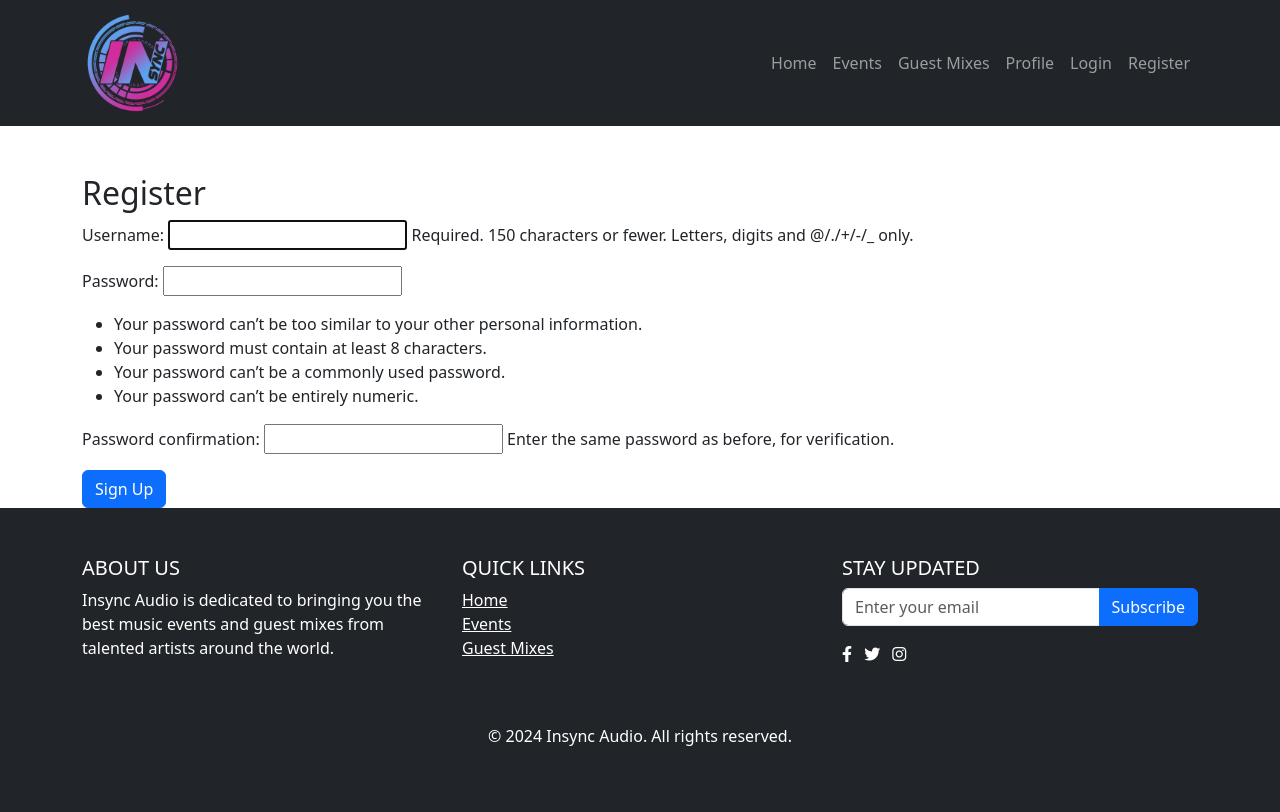
After one commit to Rayet01/InSync-Audio, a Django app: page /users/register/ in a window 1280 px wide. The commit adds this page. Run offline with Django 4.2, Linux system fonts and the light colour scheme.

```diff
--- a/insync/settings.py
+++ b/insync/settings.py
@@ -163,3 +163,5 @@ ACCOUNT_CONFIRM_EMAIL_ON_GET = True  # Automatically confirm the email
 
 MEDIA_URL = '/media/'
 MEDIA_ROOT = os.path.join(BASE_DIR, 'media')
+
+LOGIN_REDIRECT_URL = '/users/profile/'
--- a/insync/urls.py
+++ b/insync/urls.py
@@ -25,6 +25,7 @@ urlpatterns = [
     path('', include('home.urls')),
     path('events/', include('events.urls')),
     path('guestmixes/', include('guestmixes.urls')),
+    path('users/', include('users.urls')),
 
     # Auth routes
     path('accounts/', include('allauth.urls')),
--- a/templates/base.html
+++ b/templates/base.html
@@ -52,13 +52,33 @@
             <li class="nav-item">
               <a class="nav-link" href="{% url 'guest_mix_list' %}">Guest Mixes</a>
             </li>
+            <li class="nav-item">
+              <a class="nav-link" href="{% url 'profile' %}">Profile</a>
+            </li>
+
+            {% if user.is_authenticated %}
+          <li class="nav-item">
+            <a class="nav-link" href="{% url 'profile' %}">Profile</a>
+          </li>
+          <li class="nav-item">
+            <a class="nav-link" href="{% url 'logout' %}">Logout</a>
+          </li>
+        {% else %}
+          <li class="nav-item">
+            <a class="nav-link" href="{% url 'login' %}">Login</a>
+          </li>
+          <li class="nav-item">
+            <a class="nav-link" href="{% url 'register' %}">Register</a>
+          </li>
+        {% endif %}
+
             <!-- <li class="nav-item">
               <a class="nav-link" href="">About Us</a>
             </li> -->
             <!-- <li class="nav-item">
               <a class="nav-link" href="">Contact</a>
             </li> -->
-            <li class="nav-item">
+            <!-- <li class="nav-item">
               <a
                 class="btn btn-outline-light me-2"
                 href="https://insyncaudio-8e866be95d5d.herokuapp.com/accounts/login/"
@@ -72,7 +92,7 @@
                 href="https://insyncaudio-8e866be95d5d.herokuapp.com/accounts/signup/"
                 >Register</a
               >
-            </li>
+            </li> -->
           </ul>
         </div>
       </div>
--- /dev/null
+++ b/users/templates/users/register.html
@@ -0,0 +1,12 @@
+{% extends 'base.html' %}
+
+{% block content %}
+<div class="container mt-5">
+    <h2>Register</h2>
+    <form method="POST">
+        {% csrf_token %}
+        {{ form.as_p }}
+        <button type="submit" class="btn btn-primary">Sign Up</button>
+    </form>
+</div>
+{% endblock %}
--- /dev/null
+++ b/users/urls.py
@@ -0,0 +1,10 @@
+from django.urls import path
+from django.contrib.auth import views as auth_views
+from . import views
+
+urlpatterns = [
+    path('login/', auth_views.LoginView.as_view(template_name='users/login.html'), name='login'),
+    path('logout/', auth_views.LogoutView.as_view(next_page='home'), name='logout'),
+    path('register/', views.register, name='register'),
+    path('profile/', views.profile, name='profile'),
+]
--- a/users/views.py
+++ b/users/views.py
@@ -1,3 +1,20 @@
-from django.shortcuts import render
+from django.shortcuts import render, redirect
+from django.contrib.auth.forms import UserCreationForm
+from django.contrib import messages
+from django.contrib.auth.decorators import login_required
 
-# Create your views here.
+def register(request):
+    if request.method == 'POST':
+        form = UserCreationForm(request.POST)
+        if form.is_valid():
+            form.save()
+            username = form.cleaned_data.get('username')
+            messages.success(request, f'Account created for {username}! You can now log in.')
+            return redirect('login')  # Redirect to the login page
+    else:
+        form = UserCreationForm()
+    return render(request, 'users/register.html', {'form': form})
+
+@login_required
+def profile(request):
+    return render(request, 'users/profile.html')
```
Also changed, not shown: users/templates/users/login.html (added, +12 -0 lines), users/templates/users/profile.html (added, +8 -0 lines).
